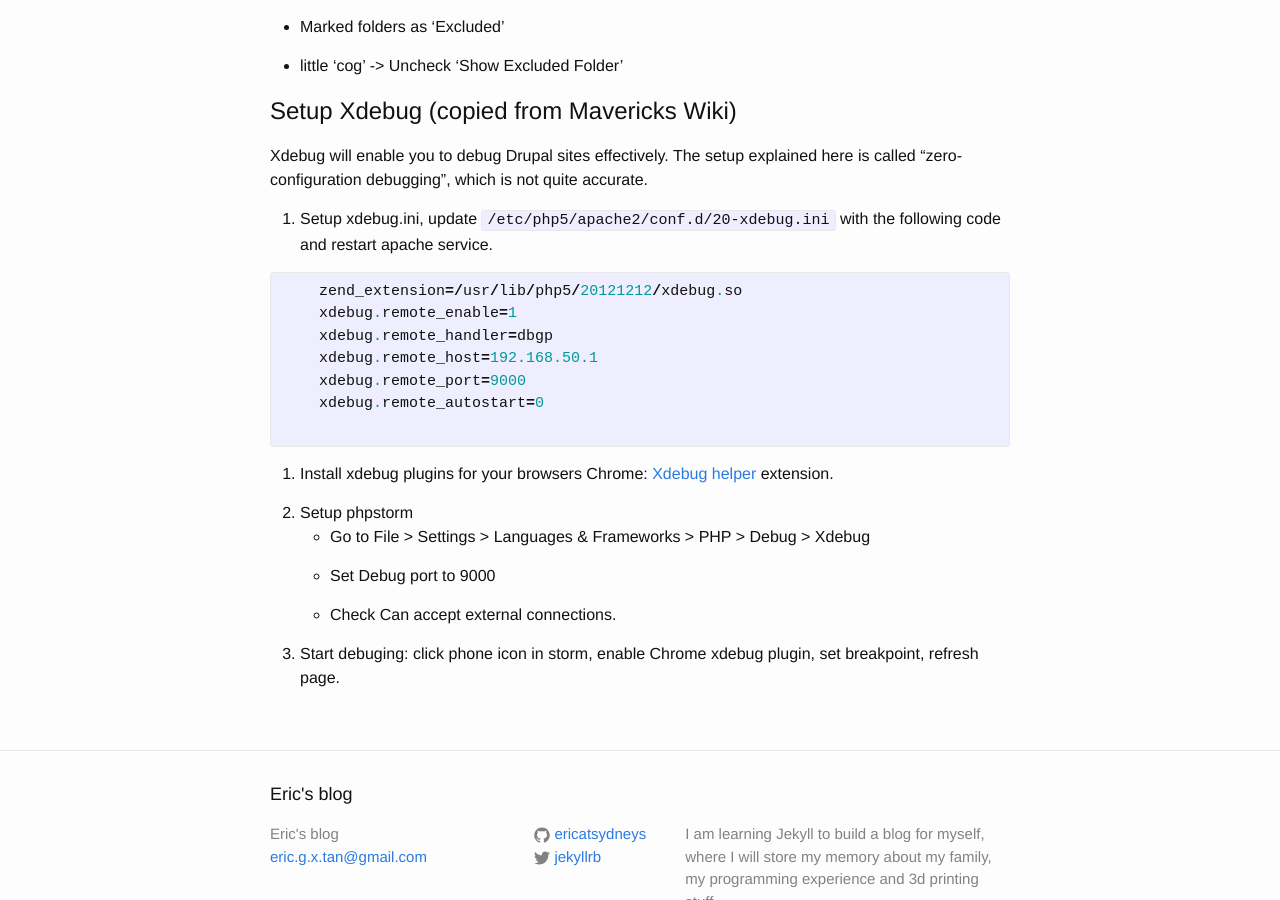
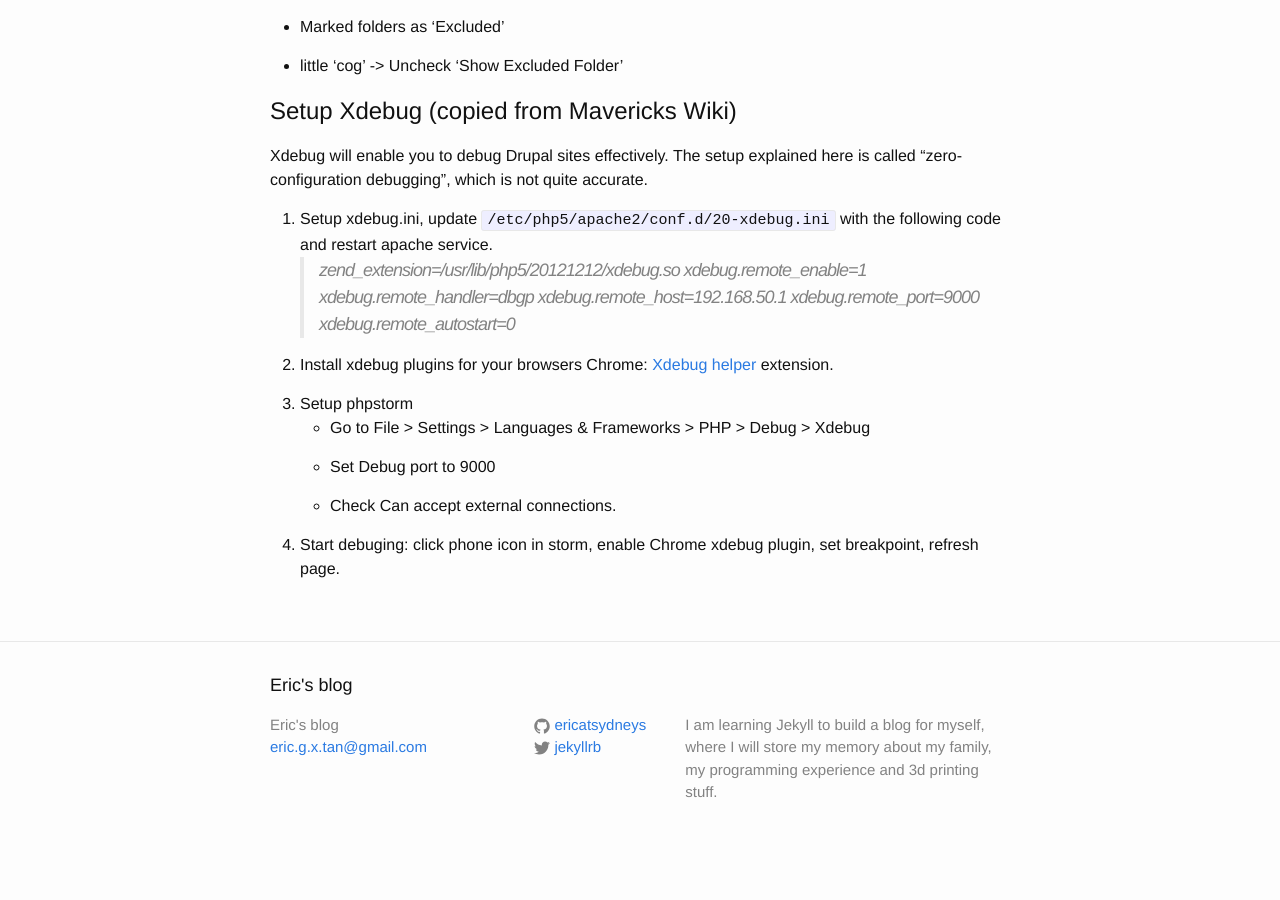
Before and after one commit to ericatsydney/ericatsydney.github.io, a Jekyll site: the page built from _posts/2016-06-04-Storm-insight.markdown, in a window 1280 px wide and 900 px high, scrolled down 1187 px. Built offline with Jekyll 4.4.1, drawn with Linux system fonts in a browser that asks for light colours; after the commit the page ends 2051 px from its top, so only the background shows below that.

Commit message:
Update storm insight.

```diff
--- a/_posts/2016-06-04-Storm-insight.markdown
+++ b/_posts/2016-06-04-Storm-insight.markdown
@@ -59,14 +59,12 @@
 Xdebug will enable you to debug Drupal sites effectively. The setup explained here is called "zero-configuration debugging", which is not quite accurate.
 
 1. Setup xdebug.ini, update `/etc/php5/apache2/conf.d/20-xdebug.ini` with the following code and restart apache service.
-    {% highlight php%}
-    zend_extension=/usr/lib/php5/20121212/xdebug.so
-    xdebug.remote_enable=1
-    xdebug.remote_handler=dbgp
-    xdebug.remote_host=192.168.50.1
-    xdebug.remote_port=9000
-    xdebug.remote_autostart=0
-    {% endhighlight %}
+> zend_extension=/usr/lib/php5/20121212/xdebug.so
+> xdebug.remote_enable=1
+> xdebug.remote_handler=dbgp
+> xdebug.remote_host=192.168.50.1
+> xdebug.remote_port=9000
+> xdebug.remote_autostart=0
 
 2. Install xdebug plugins for your browsers
     Chrome: [Xdebug helper](https://chrome.google.com/webstore/detail/xdebug-helper/eadndfjplgieldjbigjakmdgkmoaaaoc?hl=en) extension.
```
